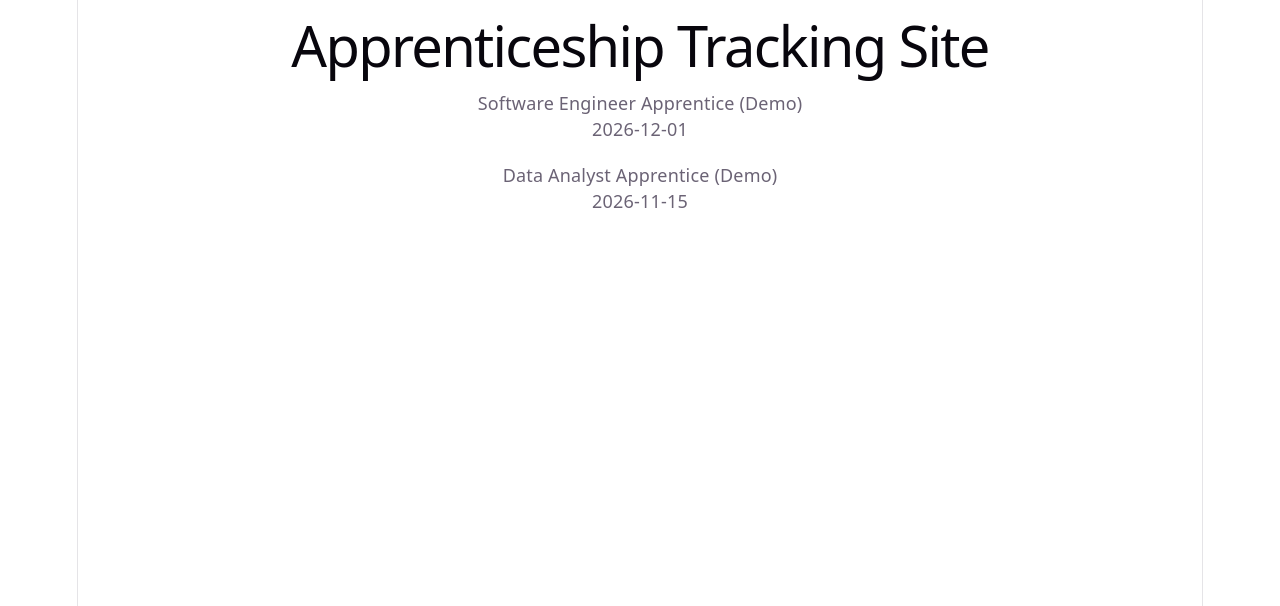
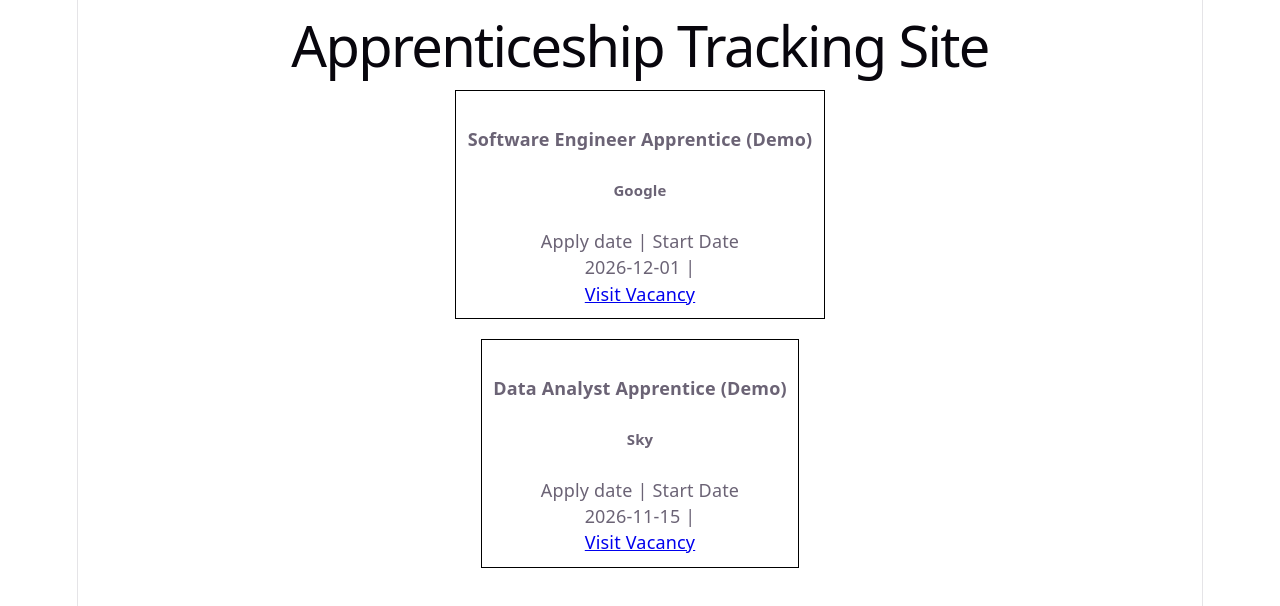
Before and after one commit to Mr-Code-Coder/apprenticeship-tracker-and-site, a React app in the folder frontend/: page / in a window 1280 px wide. Shown: the top 606 px of the page. Built offline with nearby package versions, Linux system fonts and the light colour scheme; no server answers; the HTML template or start-up script is replaced by a standard one.

Commit message:
Removed unnecessary tags
In this commit I removed unnecessary tags and added some style.

```diff
--- a/frontend/src/App.css
+++ b/frontend/src/App.css
@@ -1,3 +1,8 @@
+.display_block {
+  border: solid 1px black;
+  margin: auto;
+  padding: 1%;
+}
 
 .hero {
   position: relative;
--- a/frontend/src/App.jsx
+++ b/frontend/src/App.jsx
@@ -4,14 +4,12 @@ import './App.css'
 import axios from 'axios'
 
 function App() {
-  const [count, setCount] = useState(0)  // allows changing the state of count
-  const [colour, setColour] = useState("red")
   const [jobs, setJobs] = useState([])
 
   useEffect(() => {
-    axios.get('https://apprenticeship-backend.onrender.com/jobs')
-    .then(response => setJobs(response.data))
-    .catch(error =>
+    axios.get('https://apprenticeship-backend.onrender.com/jobs') // query api
+    .then(response => setJobs(response.data)) // then set jobs accordingly
+    .catch(error => // if api is not running fill with temp data
       {console.log("Backend not detected, loading demo data...");
       setJobs([
         { id: 1, title: "Software Engineer Apprentice (Demo)", employer: "Google", location: "London", apply_date: "2026-12-01" },
@@ -20,26 +18,19 @@ function App() {
     });
   }, [])
 
-  useEffect(() => {  // use effect triggers every render by default
-    let timer = setTimeout(() => {
-      setCount((count) => count + 1);
-    },
-    5000); // 5 second delay
-
-    return () => clearTimeout(timer)
-
-  }, [] // Empty array here makes it so it only triggers after the first render
-  )
-
   return ( // what html should fill the container
     <>
       <h1>Apprenticeship Tracking Site</h1>
 
       <div style={{display: 'grid', gap: '20px'}}>
-        {jobs.map((job) => (
-          <div>
-            <p>{job.title}</p>
-            <p>{job.apply_date}</p>
+        {jobs.map((job) => ( // for each job create this div element filled with its values
+          <div className='display_block'>
+            <h4>{job.title}</h4>
+            <h5>{job.employer}</h5>
+            <p>Apply date | Start Date</p>
+            <p>{job.apply_date} | {job.start_date}</p>
+            <a href='{job.link}'>Visit Vacancy</a>
+
           </div>
         ))}
       </div>
```
